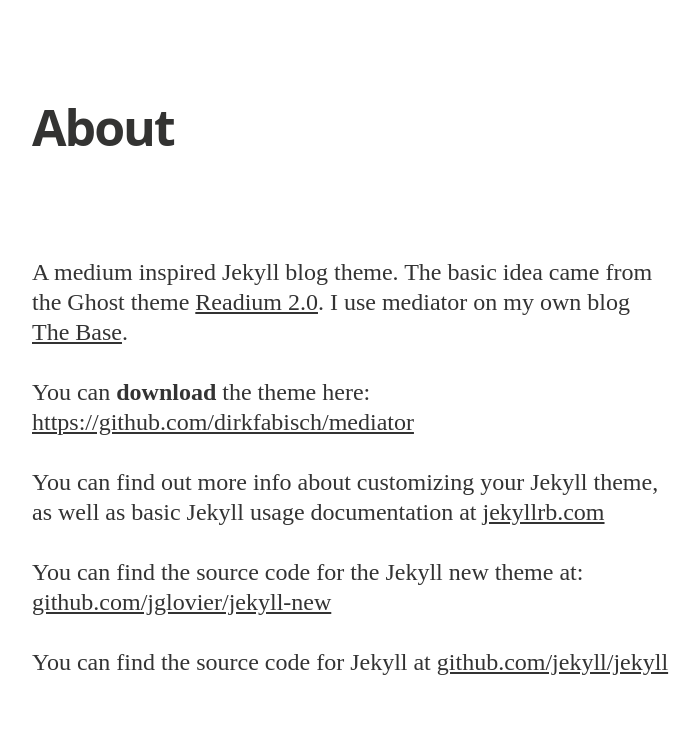
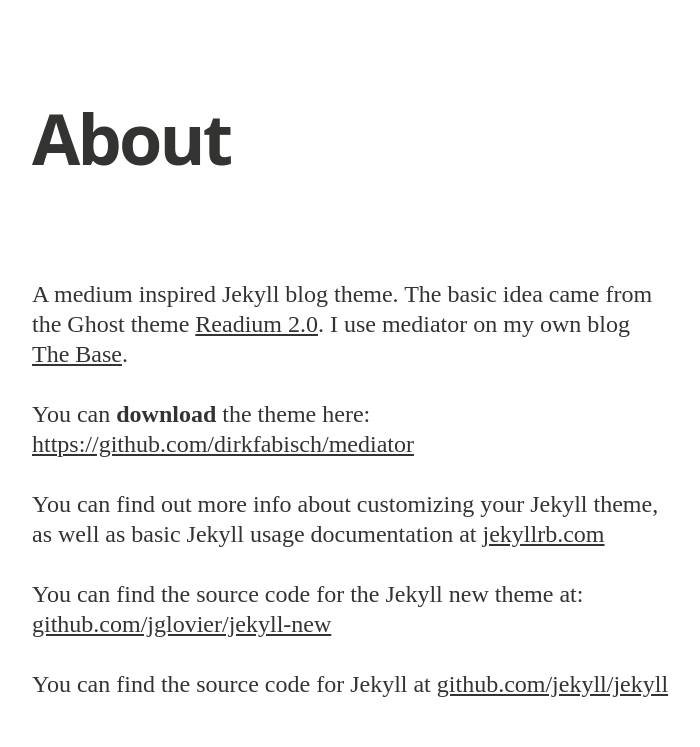
Before and after one commit to ppcj2/ppcj2.github.io, a Jekyll site: the page built from about.md, in a window 1280 px wide. Shown: the top 747 px of the page, without its empty margins (288-988 px from the left). Built offline with Jekyll 4.4.1, drawn with Linux system fonts in a browser that asks for light colours; nearby versions of some CDN libraries; some web fonts are replaced; grey boxes are pictures that could not be loaded.

Commit message:
폰트 사이즈 조절중

```diff
--- a/css/main.sass
+++ b/css/main.sass
@@ -282,7 +282,7 @@ body
       font-weight: 700
       font-style: normal
       letter-spacing: -0.04em
-      font-size: 50px
+      font-size: 70px
       line-height: 1.1
       color: #fff
       margin-bottom: 16px
@@ -306,7 +306,7 @@ body
       font-weight: 400
       font-style: normal
       text-shadow: 0px 1px 4px rgba(0,0,0,0.25), 0px 0px 1px rgba(0,0,0,0.5)
-      font-size: 14px
+      font-size: 30px
       overflow: hidden
       font-family: $font-sans
       white-space: nowrap
@@ -331,7 +331,7 @@ body
       font-weight: 700
       font-style: normal
       letter-spacing: -0.04em
-      font-size: 50px
+      font-size: 70px
       line-height: 1.1
       color: #333332
       margin-bottom: 16px
@@ -353,7 +353,7 @@ body
       letter-spacing: -0.02em
       font-weight: 400
       font-style: normal
-      font-size: 14px
+      font-size: 30px
       overflow: hidden
       font-family: $font-sans
       white-space: nowrap
@@ -368,7 +368,7 @@ body
       letter-spacing: -0.02em
       font-weight: 700
       font-style: normal
-      font-size: 32px
+      font-size: 24px
       line-height: 1.3
       margin: 0
       font-family: $font-sans
@@ -377,7 +377,7 @@ body
       letter-spacing: -0.02em
       font-weight: 700
       font-style: normal
-      font-size: 40px
+      font-size: 32px
       line-height: 1.2
       padding-top: 31px
       margin-bottom: 4px
```
